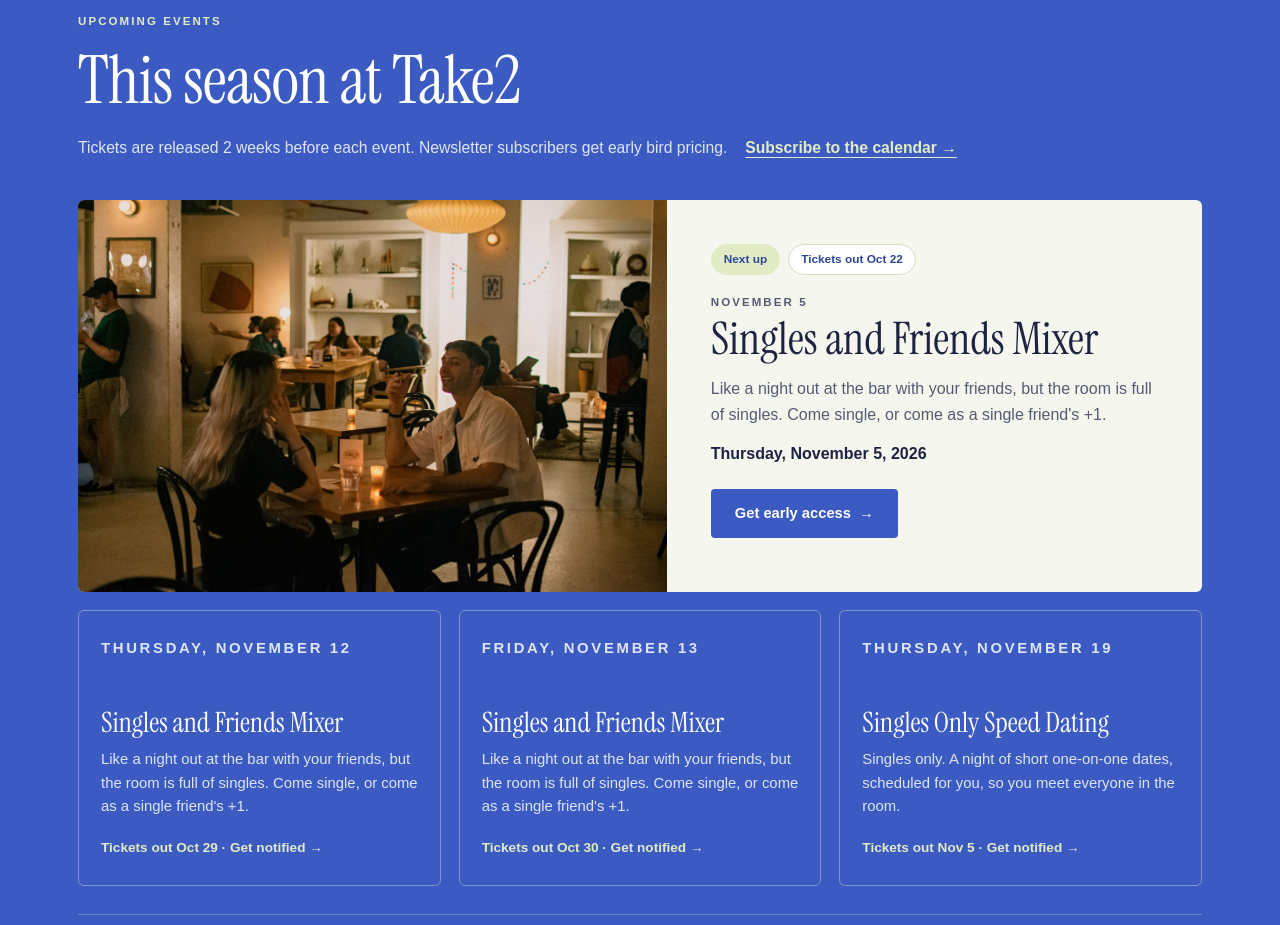
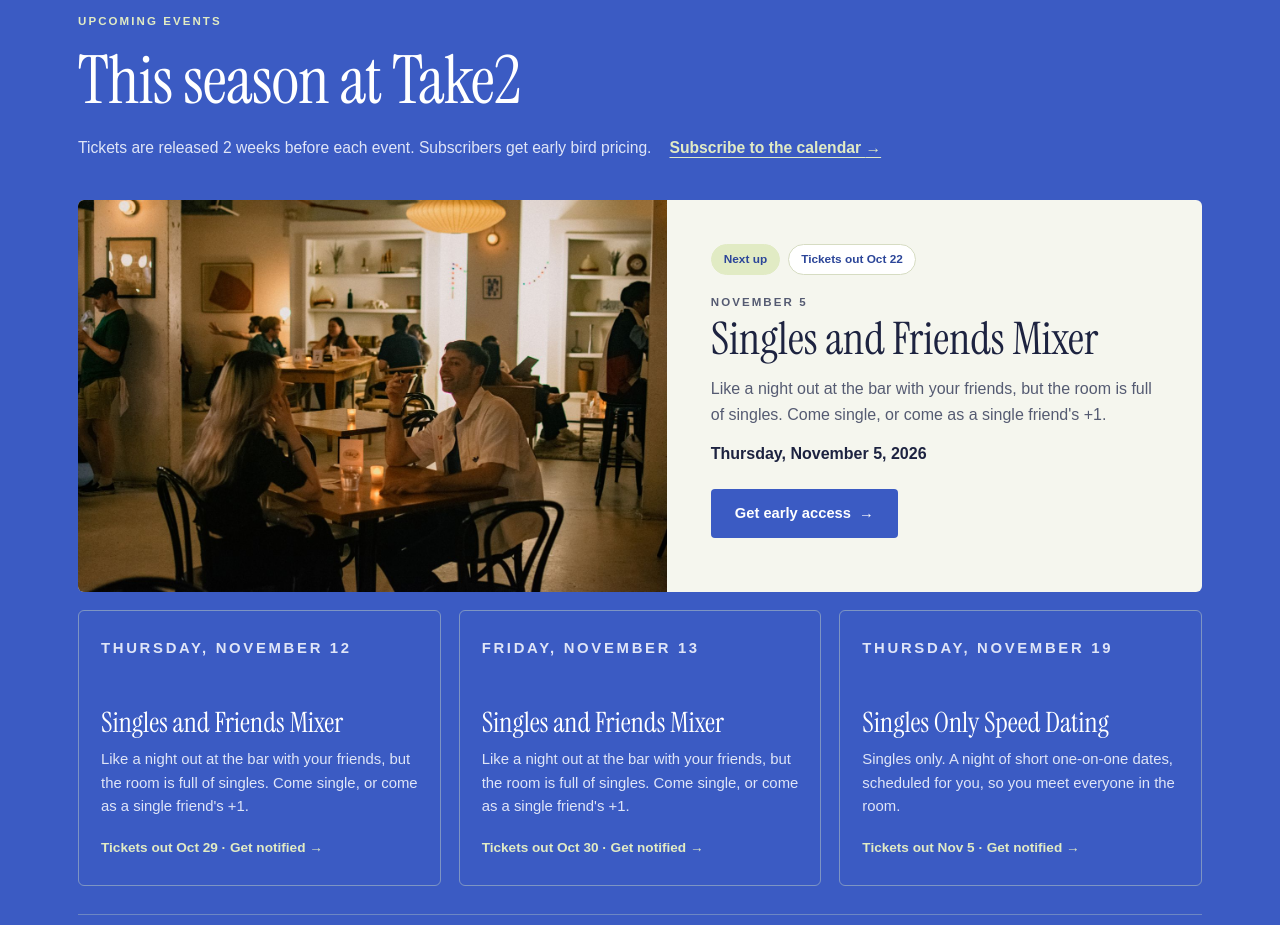
Before and after one commit to joyxek/take2-landing-page, a Next.js app: page / in a window 1280 px wide. Shown: the part 2180-3105 px from the top of the page. Built offline with nearby package versions, Linux system fonts and the light colour scheme.

Commit message:
Ticket note: Subscribers get early bird pricing

```diff
--- a/app/page.tsx
+++ b/app/page.tsx
@@ -99,7 +99,7 @@
       </div>
 
       <div className="events-note">
-        <p>Tickets are released 2 weeks before each event. Newsletter subscribers get early bird pricing.</p>
+        <p>Tickets are released 2 weeks before each event. Subscribers get early bird pricing.</p>
         <a href="https://luma.com/take2" target="_blank" rel="noopener">Subscribe to the calendar <span aria-hidden="true">→</span></a>
       </div>
 
```
